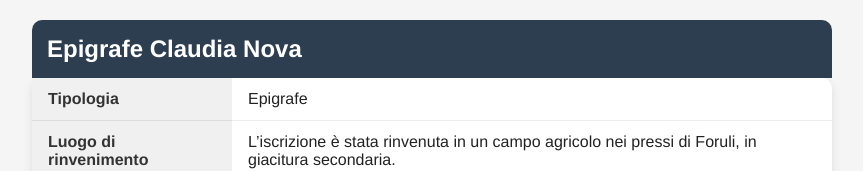
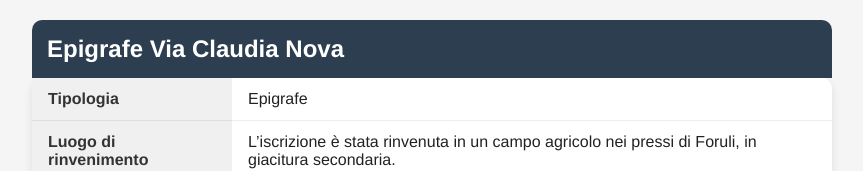
Before and after one commit to Edoarch94/DOTTORATO_UMAP, a plain HTML site: page Scheda Epigrafe Via Claudia Nova.html in a window 1280 px wide. Shown: the top 171 px of the page, without its empty margins (208-1071 px from the left). Drawn offline with Linux system fonts and the light colour scheme.

Commit message:
Update Scheda Epigrafe Via Claudia Nova.html

```diff
--- a/Scheda Epigrafe Via Claudia Nova.html
+++ b/Scheda Epigrafe Via Claudia Nova.html
@@ -52,7 +52,7 @@
 </head>
 <body>
   <table>
-    <caption>Epigrafe Claudia Nova</caption>
+    <caption>Epigrafe Via Claudia Nova</caption>
     <tr>
       <th>Tipologia</th>
       <td>Epigrafe</td>
```
